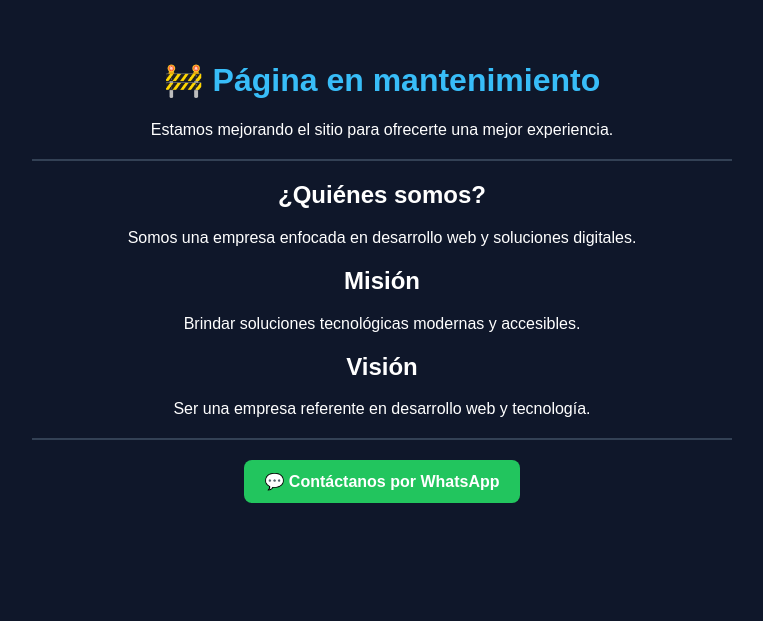
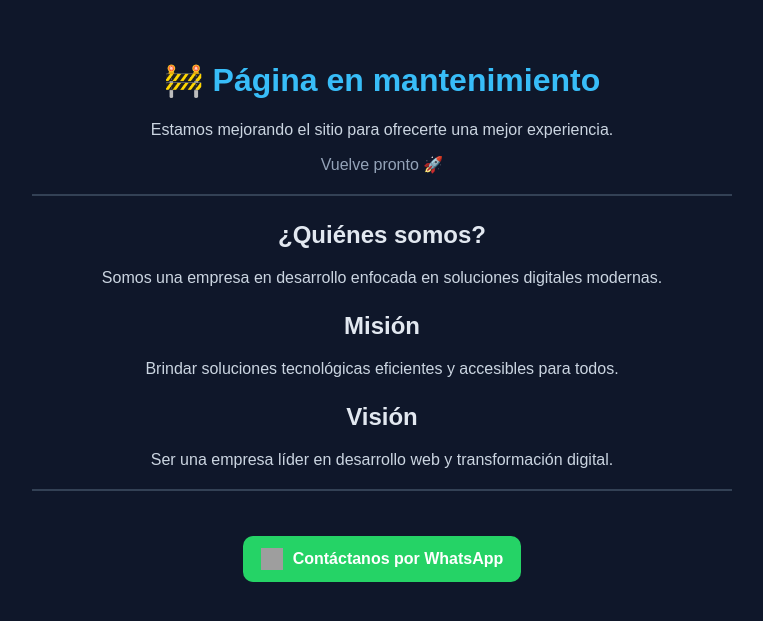
Before and after one commit to Abromero15/web-blog, a Flask app: page / in a window 1280 px wide. Shown: the top 621 px of the page, without its empty margins (258-1021 px from the left). Run offline with Flask 3, Linux system fonts and the light colour scheme; grey boxes are pictures that could not be loaded.

Commit message:
pagina mantenimiento profesional con whatsapp

```diff
--- a/static/css/style.css
+++ b/static/css/style.css
@@ -1,6 +1,6 @@
 body {
     margin: 0;
-    font-family: Arial;
+    font-family: Arial, sans-serif;
     background: #0f172a;
     color: white;
     text-align: center;
@@ -16,21 +16,45 @@ h1 {
     color: #38bdf8;
 }
 
+h2 {
+    margin-top: 25px;
+    color: #e2e8f0;
+}
+
+p {
+    color: #cbd5e1;
+}
+
+.sub {
+    color: #94a3b8;
+}
+
 hr {
     border: 1px solid #334155;
     margin: 20px 0;
 }
 
-.btn {
-    display: inline-block;
-    padding: 12px 20px;
-    background: #22c55e;
+/* BOTÓN WHATSAPP */
+.whatsapp-btn {
+    display: inline-flex;
+    align-items: center;
+    gap: 10px;
+    margin-top: 25px;
+    padding: 12px 18px;
+    background: #25D366;
     color: white;
     text-decoration: none;
-    border-radius: 8px;
+    border-radius: 10px;
     font-weight: bold;
+    transition: 0.3s;
 }
 
-.btn:hover {
-    background: #16a34a;
+.whatsapp-btn img {
+    width: 22px;
+    height: 22px;
 }
+
+.whatsapp-btn:hover {
+    background: #1ebe5d;
+    transform: scale(1.05);
+}
--- a/templates/index.html
+++ b/templates/index.html
@@ -2,7 +2,7 @@
 <html lang="es">
 <head>
     <meta charset="UTF-8">
-    <title>Mantenimiento</title>
+    <title>Página en mantenimiento</title>
     <link rel="stylesheet" href="{{ url_for('static', filename='css/style.css') }}">
 </head>
 
@@ -11,23 +11,31 @@
 <div class="container">
 
     <h1>🚧 Página en mantenimiento</h1>
+
     <p>Estamos mejorando el sitio para ofrecerte una mejor experiencia.</p>
+    <p class="sub">Vuelve pronto 🚀</p>
 
     <hr>
 
     <h2>¿Quiénes somos?</h2>
-    <p>Somos una empresa enfocada en desarrollo web y soluciones digitales.</p>
+    <p>Somos una empresa en desarrollo enfocada en soluciones digitales modernas.</p>
 
     <h2>Misión</h2>
-    <p>Brindar soluciones tecnológicas modernas y accesibles.</p>
+    <p>Brindar soluciones tecnológicas eficientes y accesibles para todos.</p>
 
     <h2>Visión</h2>
-    <p>Ser una empresa referente en desarrollo web y tecnología.</p>
+    <p>Ser una empresa líder en desarrollo web y transformación digital.</p>
 
     <hr>
 
-    <a class="btn" href="https://wa.me/51999999999" target="_blank">
-        💬 Contáctanos por WhatsApp
+    <!-- BOTÓN WHATSAPP -->
+    <a class="whatsapp-btn"
+       href="https://wa.me/595981248800"
+       target="_blank">
+
+        <img src="https://cdn-icons-png.flaticon.com/512/733/733585.png" alt="WhatsApp">
+
+        Contáctanos por WhatsApp
     </a>
 
 </div>
```
